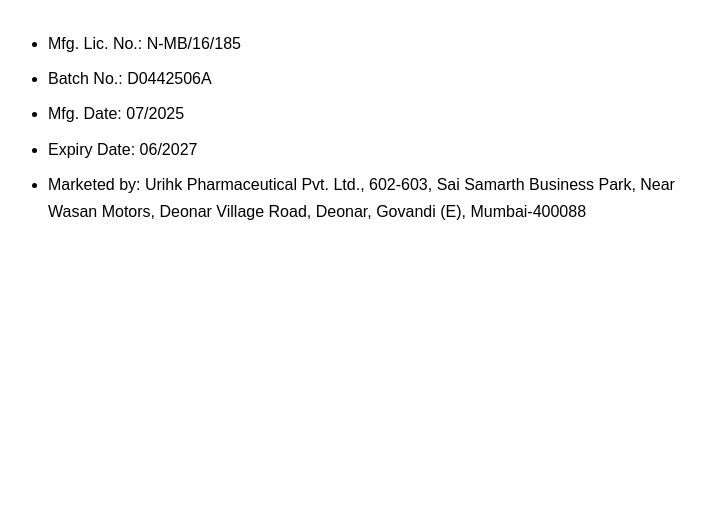
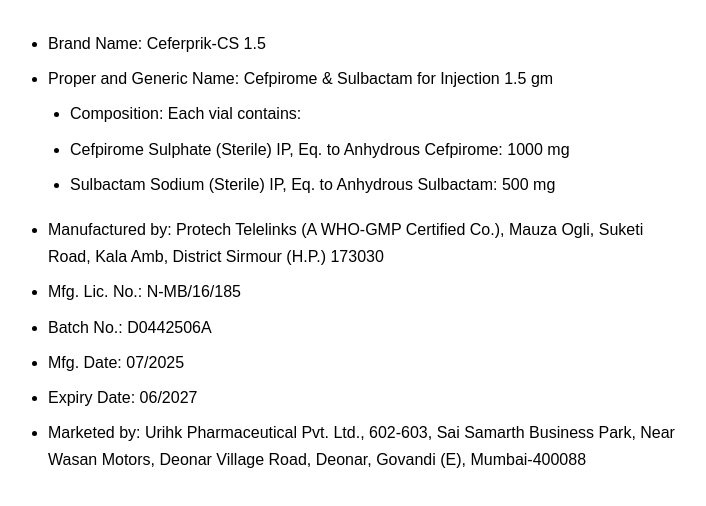
Before and after one commit to urihk-hevrevac/Ceferprik---CS-1.5-QR, a plain HTML site: page index.html in a window 1280 px wide. Shown: the whole page, without its empty margins (289-995 px from the left). Drawn offline with Linux system fonts and the light colour scheme.

Commit message:
Add product information to index.html
Added product details including brand name, composition, and manufacturer information.

```diff
--- a/index.html
+++ b/index.html
@@ -28,6 +28,15 @@
 </div>
 
 <ul>
+  <li>Brand Name: Ceferprik-CS 1.5</li>
+  <li>Proper and Generic Name: Cefpirome &amp; Sulbactam for Injection 1.5 gm
+    <ul style="margin-top:8px;">
+      <li>Composition: Each vial contains:</li>
+      <li>Cefpirome Sulphate (Sterile) IP, Eq. to Anhydrous Cefpirome: 1000 mg</li>
+      <li>Sulbactam Sodium (Sterile) IP, Eq. to Anhydrous Sulbactam: 500 mg</li>
+    </ul>
+  </li>
+  <li>Manufactured by: Protech Telelinks (A WHO-GMP Certified Co.), Mauza Ogli, Suketi Road, Kala Amb, District Sirmour (H.P.) 173030</li>
   <li>Mfg. Lic. No.: N-MB/16/185</li>
   <li>Batch No.: <span id="batch"></span></li>
   <li>Mfg. Date: <span id="mfg"></span></li>
```
